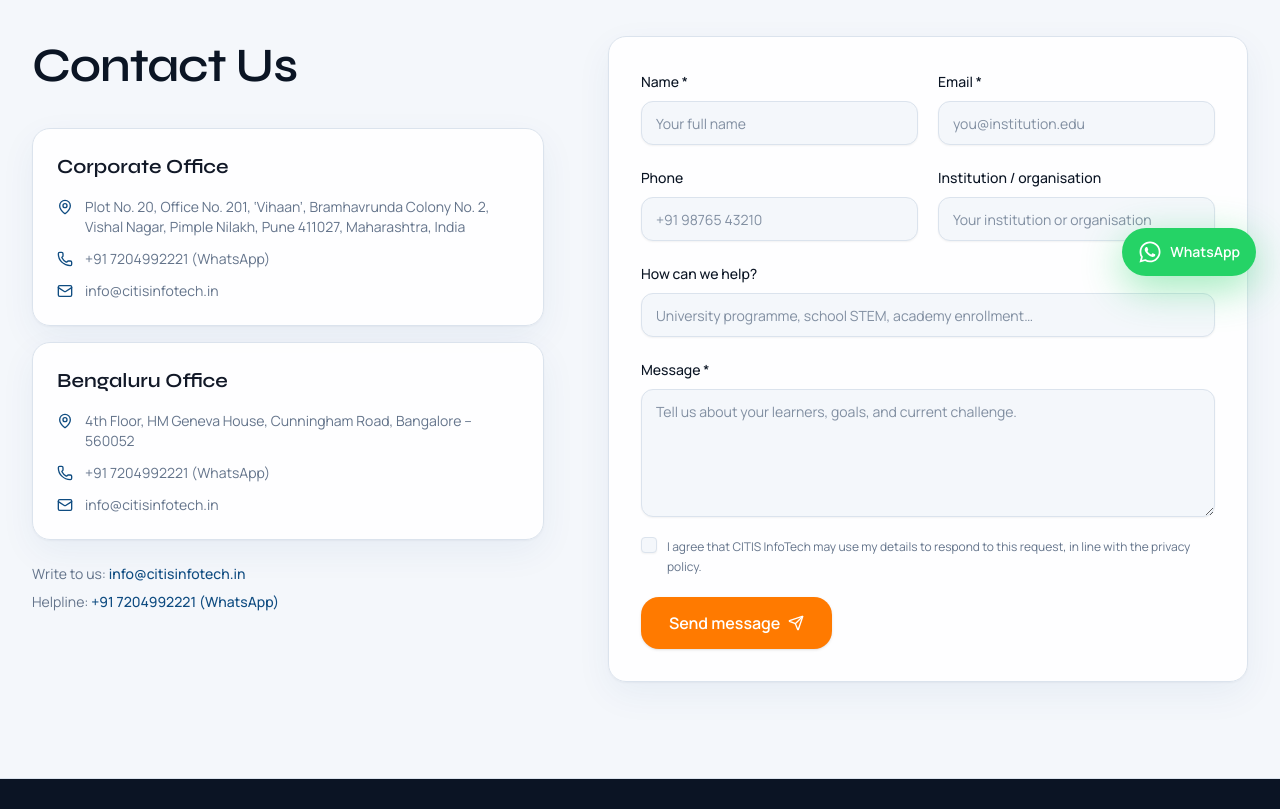
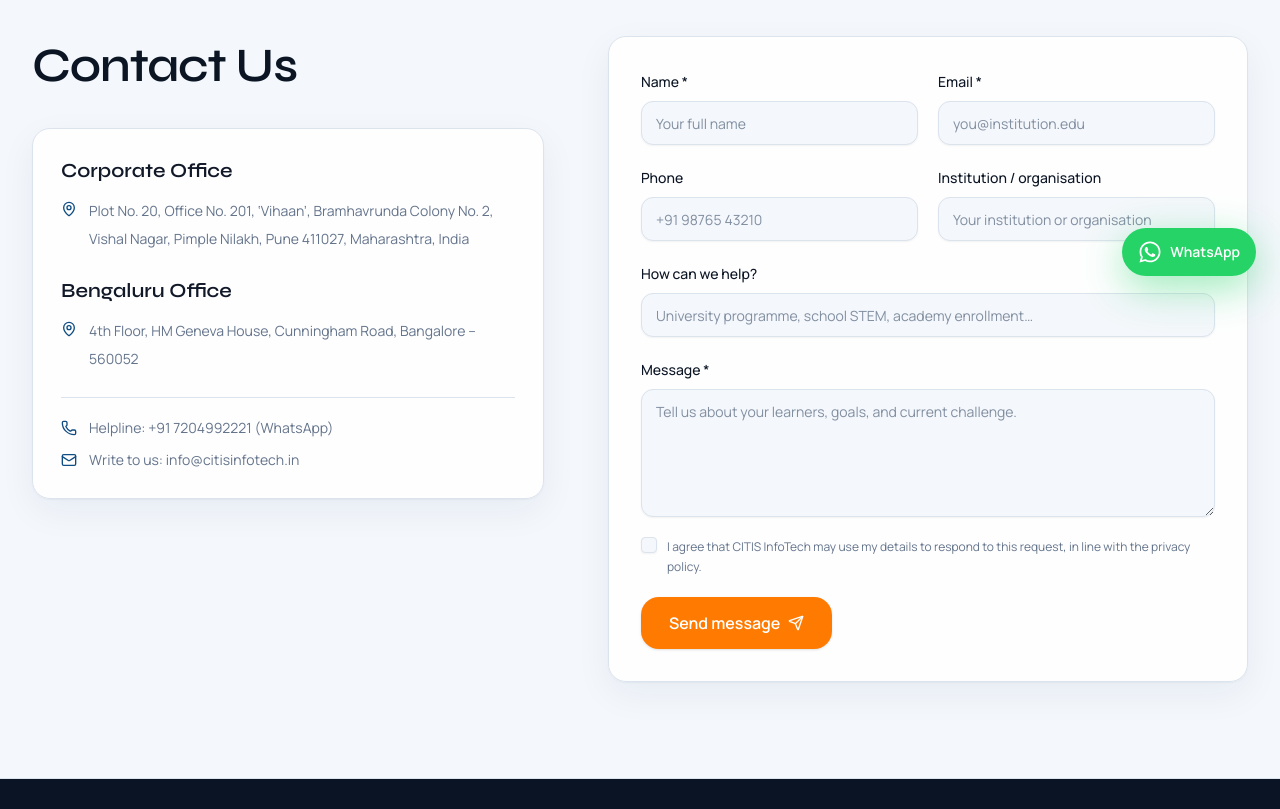
Before and after one commit to harshadsangle/Citis, a Next.js app in the folder citis-infotech/frontend/: page /contact in a window 1280 px wide. Shown: the part 500-1309 px from the top of the page. Built offline with nearby package versions, Linux system fonts and the light colour scheme; no server answers.

Commit message:
fix: merge Contact Us office addresses into one block
Co-authored-by: harshadsangle <harshadsangle@users.noreply.github.com>

```diff
--- a/citis-infotech/frontend/app/contact/page.tsx
+++ b/citis-infotech/frontend/app/contact/page.tsx
@@ -28,17 +28,19 @@ export default function ContactPage() {
             <AnimatedSection>
               <SectionHeading title="Contact Us" />
             </AnimatedSection>
-            <div className="mt-8 space-y-4">
-              {OFFICES.map((office, index) => (
-                <AnimatedSection key={office.name} delay={index * 0.06}>
+            <AnimatedSection className="mt-8" delay={0.06}>
               <Card>
-                    <CardContent className="p-6">
+                <CardContent className="space-y-6 p-6 sm:p-7">
+                  {OFFICES.map((office) => (
+                    <div key={office.name}>
                       <h3 className="font-heading text-xl font-semibold">{office.name}</h3>
-                      <div className="mt-4 space-y-3 text-sm text-muted-foreground">
-                        <p className="flex items-start gap-3">
-                          <MapPin className="mt-0.5 size-4 shrink-0 text-primary" />
+                      <p className="mt-3 flex items-start gap-3 text-sm leading-7 text-muted-foreground">
+                        <MapPin className="mt-1 size-4 shrink-0 text-primary" />
                         {office.address}
                       </p>
+                    </div>
+                  ))}
+                  <div className="space-y-3 border-t border-border pt-5 text-sm text-muted-foreground">
                     <a
                       href={SITE_CONFIG.whatsappUrl}
                       target="_blank"
@@ -46,36 +48,15 @@ export default function ContactPage() {
                       className="flex items-center gap-3 hover:text-primary"
                     >
                       <Phone className="size-4 text-primary" />
-                          {office.phone} (WhatsApp)
+                      Helpline: {SITE_CONFIG.phone} (WhatsApp)
                     </a>
-                        <a href={`mailto:${office.email}`} className="flex items-center gap-3 hover:text-primary">
+                    <a href={`mailto:${SITE_CONFIG.email}`} className="flex items-center gap-3 hover:text-primary">
                       <Mail className="size-4 text-primary" />
-                          {office.email}
+                      Write to us: {SITE_CONFIG.email}
                     </a>
                   </div>
                 </CardContent>
               </Card>
-                </AnimatedSection>
-              ))}
-            </div>
-            <AnimatedSection className="mt-6 space-y-2 text-sm text-muted-foreground">
-              <p>
-                Write to us:{" "}
-                <a className="font-medium text-primary" href={`mailto:${SITE_CONFIG.email}`}>
-                  {SITE_CONFIG.email}
-                </a>
-              </p>
-              <p>
-                Helpline:{" "}
-                <a
-                  className="font-medium text-primary"
-                  href={SITE_CONFIG.whatsappUrl}
-                  target="_blank"
-                  rel="noreferrer"
-                >
-                  {SITE_CONFIG.phone} (WhatsApp)
-                </a>
-              </p>
             </AnimatedSection>
           </div>
           <AnimatedSection delay={0.1}>
```
Lines whose indentation alone changed are shown as unchanged.
